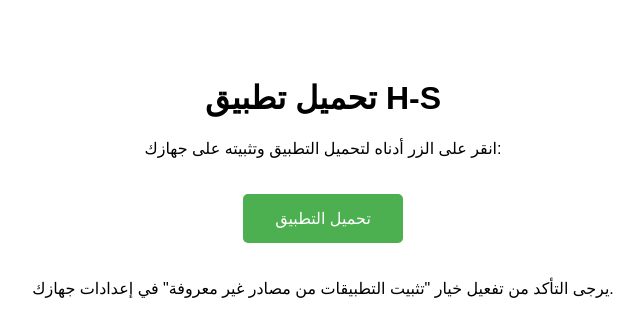
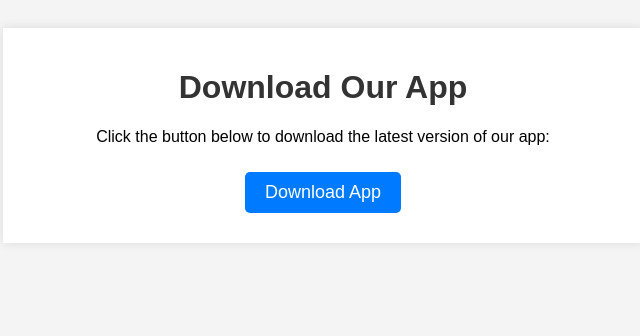
Before and after one commit to motamid305/S_H, a plain HTML site: page index.html in a window 1280 px wide. Shown: the whole page, without its empty margins (317-957 px from the left). Drawn offline with Linux system fonts and the light colour scheme.

Commit message:
Add download page

```diff
--- a/index.html
+++ b/index.html
@@ -1,36 +1,46 @@
 <!DOCTYPE html>
-<html lang="ar">
+<html lang="en">
 <head>
     <meta charset="UTF-8">
     <meta name="viewport" content="width=device-width, initial-scale=1.0">
-    <title>تحميل تطبيق H-S</title>
+    <title>Download My App</title>
     <style>
         body {
             font-family: Arial, sans-serif;
             text-align: center;
-            padding: 50px;
+            padding: 20px;
+            background-color: #f4f4f4;
         }
-        button {
-            background-color: #4CAF50;
-            color: white;
-            padding: 15px 32px;
-            text-align: center;
+        .container {
+            max-width: 600px;
+            margin: 0 auto;
+            padding: 20px;
+            background-color: #fff;
+            box-shadow: 0 0 10px rgba(0, 0, 0, 0.1);
+        }
+        h1 {
+            color: #333;
+        }
+        .btn-download {
+            display: inline-block;
+            padding: 10px 20px;
+            font-size: 18px;
+            color: #fff;
+            background-color: #007bff;
             text-decoration: none;
-            display: inline-block;
-            font-size: 16px;
-            margin: 20px 10px;
-            cursor: pointer;
-            border: none;
             border-radius: 5px;
+            margin: 10px;
+        }
+        .btn-download:hover {
+            background-color: #0056b3;
         }
     </style>
 </head>
 <body>
-    <h1>تحميل تطبيق H-S</h1>
-    <p>انقر على الزر أدناه لتحميل التطبيق وتثبيته على جهازك:</p>
-    <a href="https://example.com/app.apk" download>
-        <button>تحميل التطبيق</button>
-    </a>
-    <p>يرجى التأكد من تفعيل خيار "تثبيت التطبيقات من مصادر غير معروفة" في إعدادات جهازك.</p>
+    <div class="container">
+        <h1>Download Our App</h1>
+        <p>Click the button below to download the latest version of our app:</p>
+        <a href="path/to/your/app.apk" class="btn-download">Download App</a>
+    </div>
 </body>
 </html>
```
